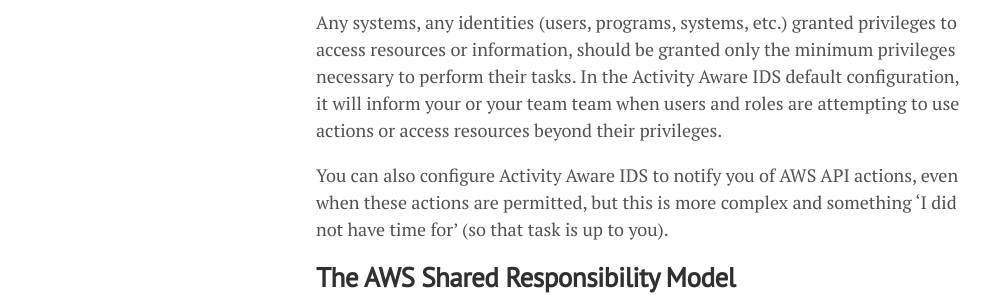
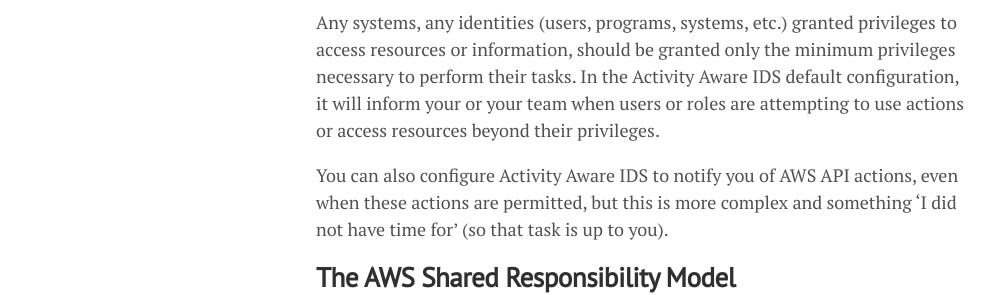
Before and after one commit to lgeurts/lgeurts.github.io, a Jekyll site: the page built from _posts/2021-11-02-activity-aware-ids-for-aws.md, in a window 1280 px wide and 900 px high. Shown: the part 522-817 px from the top of the window, without its empty margins (0-994 px from the left). Built offline with Jekyll 4.4.1, drawn with Linux system fonts in a browser that asks for light colours; nearby versions of some CDN libraries; comment, search, counter and statistics services are not loaded.

Commit message:
Update 2021-11-02-activity-aware-ids-for-aws.md

```diff
--- a/_posts/2021-11-02-activity-aware-ids-for-aws.md
+++ b/_posts/2021-11-02-activity-aware-ids-for-aws.md
@@ -11,7 +11,7 @@
 
 ## **The principle of least privilege**
 
-Any systems, any identities (users, programs, systems, etc.) granted privileges to access resources or information, should be granted only the minimum privileges necessary to perform their tasks. In the Activity Aware IDS default configuration, it will inform your or your team team when users and roles are attempting to use actions or access resources beyond their privileges.
+Any systems, any identities (users, programs, systems, etc.) granted privileges to access resources or information, should be granted only the minimum privileges necessary to perform their tasks. In the Activity Aware IDS default configuration, it will inform your or your team when users or roles are attempting to use actions or access resources beyond their privileges.
 
 You can also configure Activity Aware IDS to notify you of AWS API actions, even when these actions are permitted, but this is more complex and something 'I did not have time for' (so that task is up to you).
 
```
